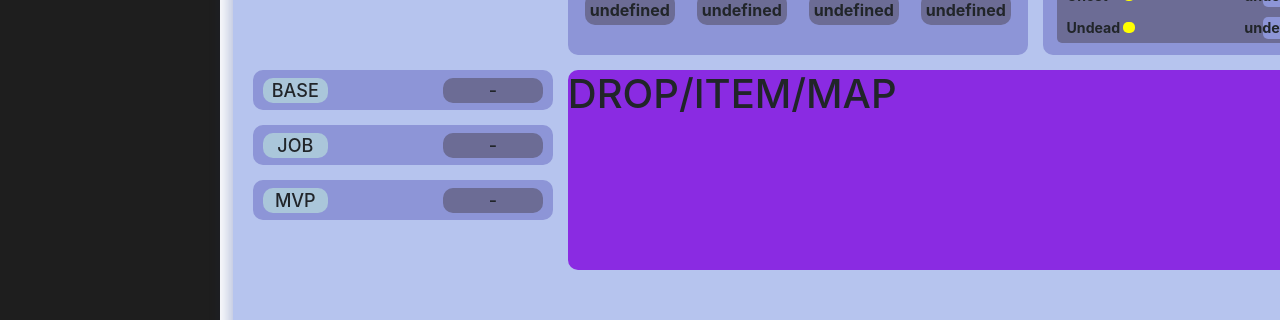
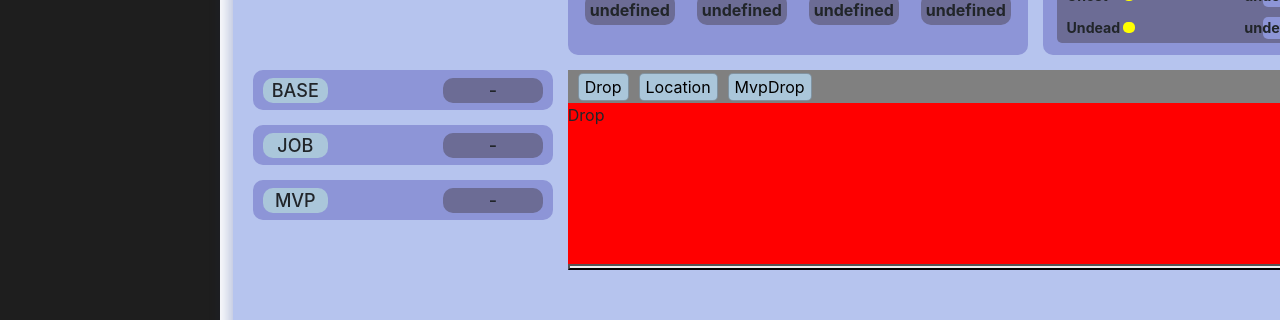
Before and after one commit to Berthot/TraningVue, a Vue app: page /database/monster/1 in a window 1280 px wide. Shown: the part 373-693 px from the top of the page. Built offline with nearby package versions, Linux system fonts and the light colour scheme; no server answers.

Commit message:
add drop location basic function

```diff
--- a/package.json
+++ b/package.json
@@ -20,6 +20,7 @@
     "popper.js": "^1.16.1",
     "sass": "^1.32.12",
     "sass-loader": "^11.0.1",
+    "v-switch-case": "^1.0.3",
     "vue": "^3.0.0",
     "vue-loader": "^15.9.7",
     "vue-router": "^4.0.0-0"
--- /dev/null
+++ b/src/Structs/IDropLocationNavBar.ts
@@ -0,0 +1,4 @@
+export interface IDropLocationNavBar {
+    name: string;
+    enable: boolean;
+}
--- /dev/null
+++ b/src/components/Error/NotFoundComponent.vue
@@ -0,0 +1,19 @@
+<template>
+  <div class="wrapper">
+    <img alt="" src="../../assets/404.png">
+  </div>
+</template>
+
+<script lang="ts">
+import {defineComponent} from 'vue';
+
+export default defineComponent({
+
+});
+</script>
+
+<style scoped>
+
+.wrapper {
+}
+</style>
--- a/src/components/Monster/MonsterItemMobMap.vue
+++ b/src/components/Monster/MonsterItemMobMap.vue
@@ -1,20 +1,54 @@
 <template>
-  <div class="wrapper"><h1>DROP/ITEM/MAP</h1></div>
+  <div class="drop-location-wrapper">
+    <DropLocationNavBar/>
+    <div class="items">
+      {{  actualValue }}
+    </div>
+    <button ></button>
+  </div>
 </template>
+
 <script lang="ts">
-export default {
-  name: 'MonsterItemMobMap',
-  props: {}
-}
+import {defineComponent} from 'vue';
+import {mapState} from "pinia";
+import {useMonsterStore} from "@/stores/MonsterStore";
+import DropLocationNavBar from "@/components/Monster/MonsterItemMobMap/DropLocationNavBar.vue";
+import {useDropLocationStore} from "@/stores/DropLocationStore";
+
+export default defineComponent({
+  components: {DropLocationNavBar},
+  data() {
+    return {
+      ActualNavBar: "Drop" as string,
+    }
+  },
+  computed: {
+    ...mapState(useMonsterStore, ['currentMonster']),
+    ...mapState(useDropLocationStore, ['actualValue'])
+  },
+
+});
 </script>
 <style scoped>
 
-.wrapper {
+.drop-location-wrapper {
   border-radius: 10px;
   width: 750px;
   height: 200px;
   background-color: blueviolet;
 }
 
+.items {
+  background-color: red;
+  height: 100%;
+  width: 100%;
+}
+
+.drop-location-wrapper {
+  width: 100%;
+  display: flex;
+  flex-direction: column;
+}
+
 
 </style>
--- a/src/components/NotFoundComponent.vue
+++ b/src/components/Monster/MonsterItemMobMap/Drop.vue
@@ -1,6 +1,6 @@
 <template>
   <div class="wrapper">
-    <img alt="" src="../assets/404.png">
+
   </div>
 </template>
 
@@ -8,6 +8,16 @@
 import {defineComponent} from 'vue';
 
 export default defineComponent({
+  data() {
+    return {
+      example: Number
+    }
+  },
+  mounted() {
+    return {}
+  },
+  methods: {},
+  computed: {}
 
 });
 </script>
--- /dev/null
+++ b/src/components/Monster/MonsterItemMobMap/DropLocationNavBar.vue
@@ -0,0 +1,93 @@
+<template>
+  <nav class="sidebar-nav">
+    <ul v-for="itemBar in SideBarItems" :key="itemBar.name" class="sidebar-array">
+      <li class="sidebar-item" >
+        <button @click="SetActualNavBar(itemBar.name)" class="sidebar-button" v-if="itemBar.enable"> {{ itemBar.name }}</button>
+      </li>
+    </ul>
+  </nav>
+
+</template>
+
+<script lang="ts">
+import {defineComponent} from 'vue';
+import {mapState, mapStores} from "pinia";
+import {useDropLocationStore} from "@/stores/DropLocationStore";
+import {IDropLocationNavBar} from "@/Structs/IDropLocationNavBar";
+import {useMonsterStore} from "@/stores/MonsterStore";
+
+
+export default defineComponent({
+  props:{
+    ActualNavBar: String
+  },
+  data() {
+    return {
+      SideBarItems: [
+        {
+          name: "Drop",
+          enable: true
+        },
+        {
+          name: "Location",
+          enable: true
+        },
+        {
+          name: "MvpDrop",
+          enable: true
+        }
+      ] as IDropLocationNavBar[]
+    }
+  },
+  mounted() {
+    return {}
+  },
+  methods: {
+    SetActualNavBar(newValue: string): void{
+      this.dropLocationStore.addNewValue(newValue);
+    }
+  },
+  computed: {
+    ...mapStores(useDropLocationStore),
+    ...mapState(useMonsterStore, ['currentMonster'])
+  },
+
+});
+</script>
+
+<style scoped>
+
+* {
+  list-style: none;
+}
+
+.sidebar-item {
+}
+
+.sidebar-array {
+  margin: 0;
+  padding: 3px 10px 0 0;
+}
+
+.sidebar-array:nth-child(1) {
+  padding-left: 10px;
+}
+
+.sidebar-button {
+  background: var(--tertiary-color);
+  border-radius: 5px;
+  border: rgba(30, 30, 30, .3) 1px solid;
+
+}
+
+.sidebar-nav {
+  background-color: gray;
+  height: 2.5rem;
+  padding-bottom: 2px;
+  width: 100%;
+  display: flex;
+  flex-direction: row;
+}
+
+
+</style>
--- /dev/null
+++ b/src/components/Monster/MonsterItemMobMap/DropMvp.vue
@@ -0,0 +1,29 @@
+<template>
+  <div class="wrapper">
+
+  </div>
+</template>
+
+<script lang="ts">
+import {defineComponent} from 'vue';
+
+export default defineComponent({
+  data() {
+    return {
+      example: Number
+    }
+  },
+  mounted() {
+    return {}
+  },
+  methods: {},
+  computed: {}
+
+});
+</script>
+
+<style scoped>
+
+.wrapper {
+}
+</style>
--- /dev/null
+++ b/src/components/Monster/MonsterItemMobMap/Location.vue
@@ -0,0 +1,29 @@
+<template>
+  <div class="wrapper">
+
+  </div>
+</template>
+
+<script lang="ts">
+import {defineComponent} from 'vue';
+
+export default defineComponent({
+  data() {
+    return {
+      example: Number
+    }
+  },
+  mounted() {
+    return {}
+  },
+  methods: {},
+  computed: {}
+
+});
+</script>
+
+<style scoped>
+
+.wrapper {
+}
+</style>
--- a/src/router/index.ts
+++ b/src/router/index.ts
@@ -35,7 +35,7 @@ const routes: Array<RouteRecordRaw> = [
   {
     path: '/:catchAll(.*)',
     name: 'NotFound',
-    component: () => import(/* webpackChunkName: "NotFound" */ '../components/NotFoundComponent.vue')
+    component: () => import(/* webpackChunkName: "NotFound" */ '../components/Error/NotFoundComponent.vue')
 
   }
 ]
--- /dev/null
+++ b/src/stores/DropLocationStore.ts
@@ -0,0 +1,24 @@
+import {defineStore} from "pinia";
+
+
+export interface ActualLocationNavBar {
+    actualValue: string;
+}
+
+export const useDropLocationStore = defineStore({
+    id: 'dropLocation',
+    state(): ActualLocationNavBar {
+        return {
+            actualValue: "Drop"
+        }
+    },
+    actions: {
+        addNewValue(newValue: string): void {
+            if(newValue.trim() == "")
+                return
+            this.actualValue = newValue + ''
+        },
+    },
+    getters: {
+    }
+});
```
Also changed, not shown: src/components/Model.vue (deleted, +0 -22 lines), src/components/SideBar/ToggleSideBar.vue (renamed from src/components/ToggleSideBar.vue), 1 other file (tests, documents, lock files or other folders).
